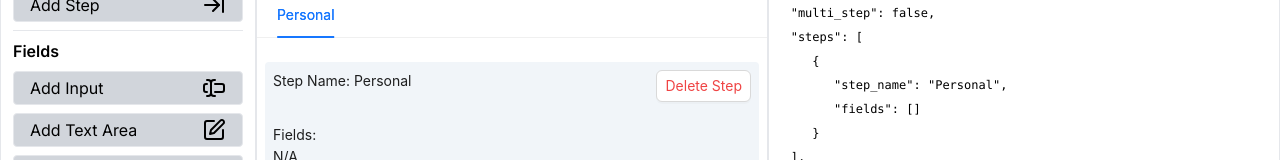
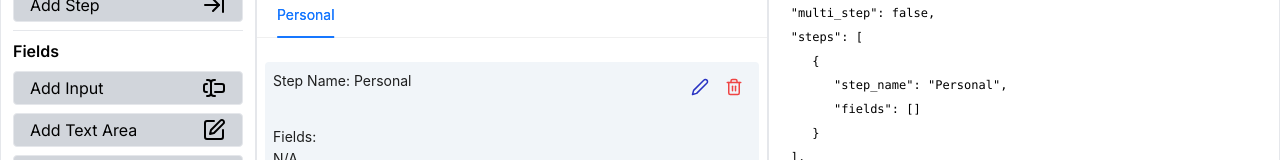
Before and after one commit to saiksaif/form-flow-manager, a Next.js app: page /formManager in a window 1280 px wide. Shown: the part 328-488 px from the top of the page. Built offline with nearby package versions, Linux system fonts and the light colour scheme.

Commit message:
update step name functionality

```diff
--- a/src/Components/layoutBar.jsx
+++ b/src/Components/layoutBar.jsx
@@ -1,11 +1,17 @@
-import React from 'react';
-import { Tabs, Button } from 'antd';
+import React, { useState } from "react";
+import { Tabs, Button, Modal, Input } from "antd";
 
 const { TabPane } = Tabs;
 
 const LayoutBar = ({ data, update }) => {
+  const [inputValue, setInputValue] = useState("");
+  const [showPopup, setShowPopup] = useState(false);
+  const [selectedStep, setSelectedStep] = useState('');
+
   const deleteStep = (stepName) => {
-    let newSteps = data?.steps?.filter((object) => object.step_name !== stepName);
+    let newSteps = data?.steps?.filter(
+      (object) => object.step_name !== stepName
+    );
 
     let multiStep = newSteps.length > 1 ? true : false;
 
@@ -34,25 +40,92 @@ const LayoutBar = ({ data, update }) => {
       };
     });
   };
+  const handleUpdateStep = () => {
+    console.log('clled11--')
 
+    update((prevData) => {
+      console.log('clled--22')
+
+      const updatedSteps = prevData.steps.map((step) => {
+        if (step.step_name === selectedStep) {
+          return {
+            ...step,
+            step_name: inputValue,
+          };
+        }
+        console.log('clled--333')
+
+        return step;
+      });
+
+      return {
+        ...prevData,
+        steps: updatedSteps,
+      };
+    });
+console.log('clled')
+    setShowPopup(false); // Close the modal
+  };
   return (
     <div>
       <br />
       Form Name: <strong>{data?.formName}</strong>
       <br />
-      <Tabs type="line" tabBarStyle={{padding:'0 20px 0 20px'}}>
+      <Tabs type="line" tabBarStyle={{ padding: "0 20px 0 20px" }}>
         {data?.steps?.map((step, step_id) => {
           return (
             <TabPane tab={step.step_name} key={step_id}>
-              <div className='p-2 m-2 bg-slate-100 rounded text-left'>
-                <div className='flex justify-between'>
+              <div className="p-2 m-2 bg-slate-100 rounded text-left">
+                <div className="flex justify-between">
                   <span>Step Name: {step?.step_name}</span>
-                  <Button
-                    className='text-red-500 p-2 hover:text-red-400'
-                    onClick={() => deleteStep(step?.step_name)}
-                  >
-                    Delete Step
-                  </Button>
+                  <div className="flex items-center">
+                    <button
+                      onClick={() => {
+                        setInputValue(step.step_name);
+                        setSelectedStep(step.step_name); // Set the selected step
+                        setShowPopup(true);
+                      }}
+                      className="text-[#2832c2] p-2 hover:text-[#2832c2]"
+                    >
+                      <svg
+                        xmlns="http://www.w3.org/2000/svg"
+                        width="18"
+                        height="18"
+                        viewBox="0 0 24 24"
+                        fill="none"
+                        stroke="currentColor"
+                        stroke-width="2"
+                        stroke-linecap="round"
+                        stroke-linejoin="round"
+                        class="lucide lucide-pen"
+                      >
+                        <path d="M17 3a2.85 2.83 0 1 1 4 4L7.5 20.5 2 22l1.5-5.5Z" />
+                      </svg>
+                    </button>
+                    <button
+                      className="text-red-500 p-2 hover:text-red-400"
+                      onClick={() => deleteStep(step?.step_name)}
+                    >
+                      <svg
+                        xmlns="http://www.w3.org/2000/svg"
+                        width="18"
+                        height="18"
+                        viewBox="0 0 24 24"
+                        fill="none"
+                        stroke="currentColor"
+                        strokeWidth="2"
+                        strokeLinecap="round"
+                        strokeLinejoin="round"
+                        className="lucide lucide-trash-2"
+                      >
+                        <path d="M3 6h18" />
+                        <path d="M19 6v14c0 1-1 2-2 2H7c-1 0-2-1-2-2V6" />
+                        <path d="M8 6V4c0-1 1-2 2-2h4c1 0 2 1 2 2v2" />
+                        <line x1="10" x2="10" y1="11" y2="17" />
+                        <line x1="14" x2="14" y1="11" y2="17" />
+                      </svg>
+                    </button>
+                  </div>
                 </div>
                 <br />
                 <div>
@@ -61,24 +134,40 @@ const LayoutBar = ({ data, update }) => {
                     return (
                       <div
                         key={field_id}
-                        className='my-3 mx-1 border rounded p-2 flex justify-between'
+                        className="my-3 mx-1 border rounded p-2 flex justify-between"
                       >
-                        <label htmlFor=''>
+                        <label htmlFor="">
                           {field.label} - {field.type}
                         </label>
                         <Button
-                          className='text-red-500 p-1 hover:text-red-400'
-                          onClick={() => deleteField(step?.step_name, field?.label)}
+                          className="text-red-500 p-1 hover:text-red-400"
+                          onClick={() =>
+                            deleteField(step?.step_name, field?.label)
+                          }
                         >
                           Delete Field
                         </Button>
                       </div>
                     );
                   })}
-                  {step.fields.length < 1 ? <div>N/A</div> : ''}
+                  {step.fields.length < 1 ? <div>N/A</div> : ""}
                 </div>
                 <br />
               </div>
+              <Modal
+    title="Update step name"
+    open={showPopup}
+    onOk={()=>handleUpdateStep()}
+    onCancel={() => setShowPopup(false)}
+    okText={"Update"}
+    okButtonProps={{ style: { backgroundColor: "blue", color: "white" } }}
+  >
+    <Input
+      placeholder="Enter step name"
+      value={inputValue}
+      onChange={(e) => setInputValue(e.target.value)}
+    />
+  </Modal>;
             </TabPane>
           );
         })}
```
